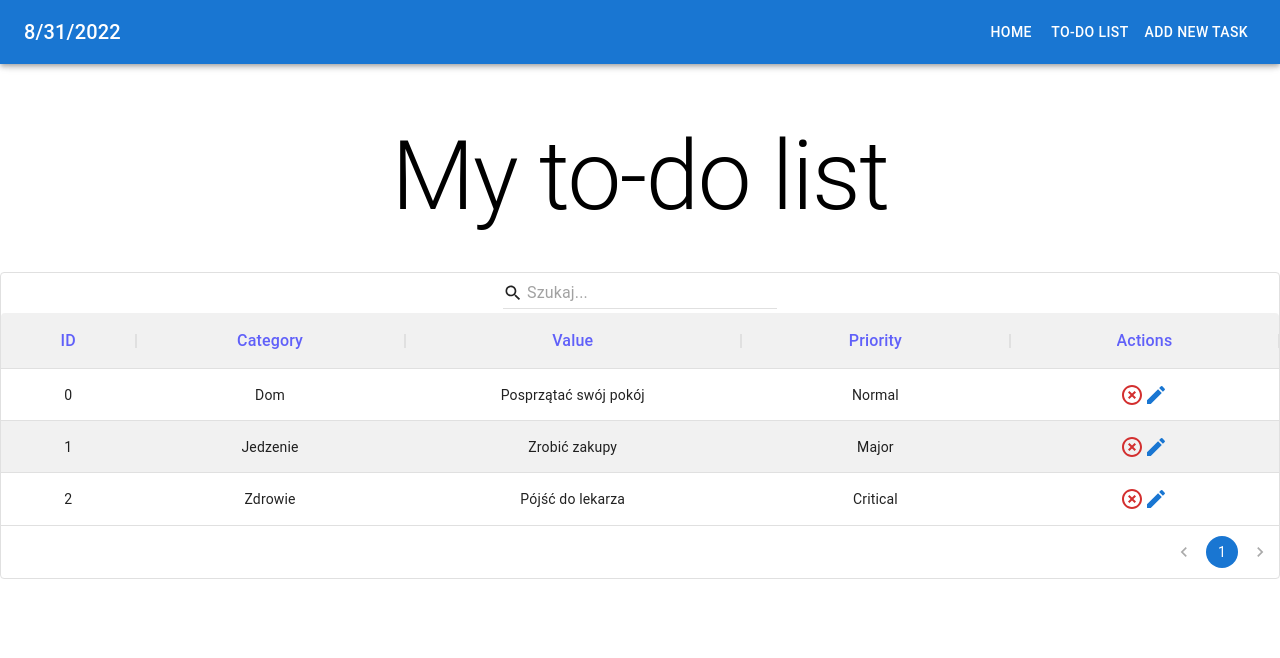
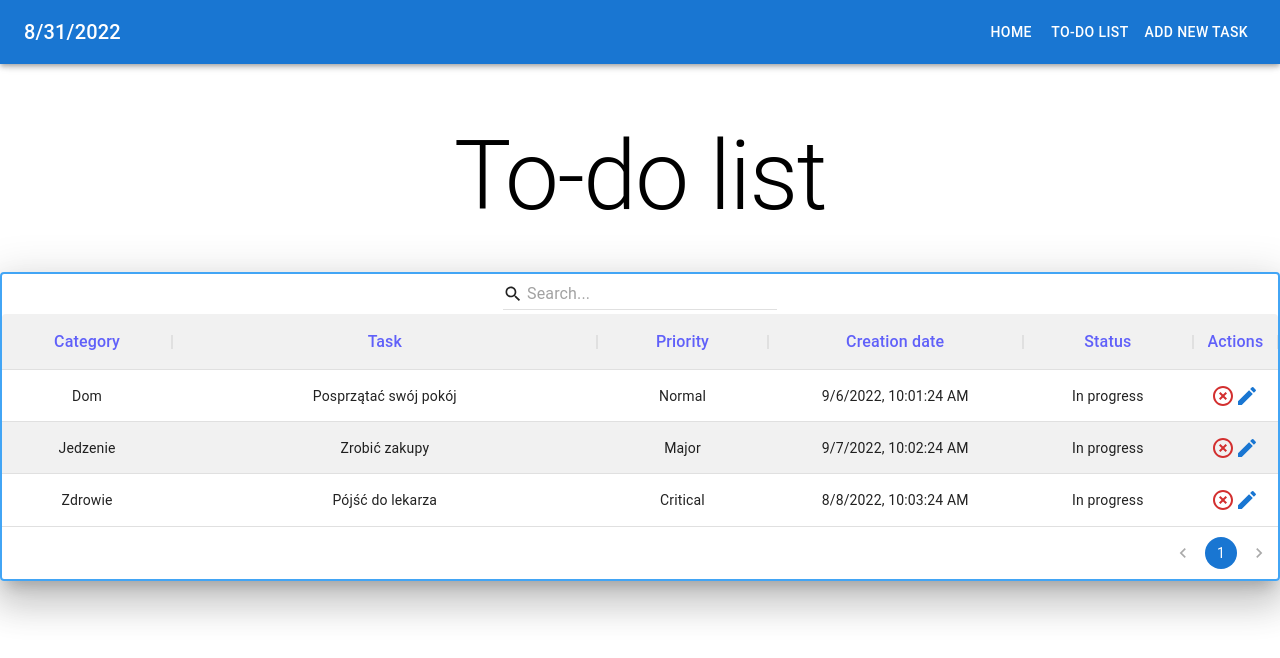
Before and after one commit to NacomiTagiera/To-do-list, a React (Create React App) app in the folder to-do-list/: page /list in a window 1280 px wide. Shown: the top 658 px of the page. Built offline with nearby package versions, Linux system fonts and the light colour scheme.

Commit message:
Added styling, changed column values

```diff
--- a/to-do-list/src/components/TopBar.tsx
+++ b/to-do-list/src/components/TopBar.tsx
@@ -22,7 +22,6 @@ interface Props {
 }
 
 const drawerWidth = 240;
-const navItems = ["Home", "List", "Add new task"];
 
 export default function DrawerAppBar(props: Props) {
   const navigate = useNavigate();
@@ -33,13 +32,13 @@ export default function DrawerAppBar(props: Props) {
     setMobileOpen(!mobileOpen);
   };
 
-  const date = new Date().toISOString();
-  const currentDate = new Date(date).toLocaleDateString();
+  const currentDate = new Date().toISOString();
+  const formattedDate = new Date(currentDate).toLocaleDateString();
 
   const drawer = (
     <Box onClick={handleDrawerToggle} sx={{ textAlign: "center" }}>
       <Typography variant="h6" component="h6" sx={{ my: 2 }}>
-        {currentDate}
+        {formattedDate}
       </Typography>
       <Divider />
       <List>
@@ -92,7 +91,7 @@ export default function DrawerAppBar(props: Props) {
             component="div"
             sx={{ flexGrow: 1, display: { xs: "none", sm: "block" } }}
           >
-            {currentDate}
+            {formattedDate}
           </Typography>
           <Box sx={{ display: { xs: "none", sm: "block" } }}>
             <Button sx={{ color: "#fff" }} onClick={() => navigate("/")}>
--- a/to-do-list/src/list/todosSlice.ts
+++ b/to-do-list/src/list/todosSlice.ts
@@ -15,7 +15,7 @@ const initialState: Todos = {
       category: "Dom",
       value: "Posprzątać swój pokój",
       priority: "Normal",
-      createdAt: "25/8/2022",
+      createdAt: "2022-09-06T10:01:24.212Z",
       isDone: false,
     },
     {
@@ -23,7 +23,7 @@ const initialState: Todos = {
       category: "Jedzenie",
       value: "Zrobić zakupy",
       priority: "Major",
-      createdAt: "26/8/2022",
+      createdAt: "2022-09-07T10:02:24.212Z",
       isDone: false,
     },
     {
@@ -31,7 +31,7 @@ const initialState: Todos = {
       category: "Zdrowie",
       value: "Pójść do lekarza",
       priority: "Critical",
-      createdAt: "27/8/2022",
+      createdAt: "2022-08-08T10:03:24.212Z",
       isDone: false,
     },
   ],
--- a/to-do-list/src/pages/ToDoList.tsx
+++ b/to-do-list/src/pages/ToDoList.tsx
@@ -26,7 +26,7 @@ function QuickSearchToolbar() {
       }}
     >
       <GridToolbarQuickFilter
-        placeholder="Szukaj..."
+        placeholder="Search..."
         quickFilterParser={(searchInput: string) =>
           searchInput
             .split(",")
@@ -70,6 +70,14 @@ export const ToDoList = () => {
       color: "rgba(0,0,255,0.6)",
       fontSize: 16,
     },
+    "& .MuiDataGrid-cell:hover": {
+      color: "primary.main",
+    },
+    boxShadow: 23,
+    border: 2,
+    borderColor: "primary.light",
+    width: "max(700px, 100vw)",
+    mx: "auto",
   };
 
   const iconStyles = {
@@ -83,24 +91,16 @@ export const ToDoList = () => {
 
   const columns: GridColDef[] = [
     {
-      field: "id",
-      headerName: "ID",
-      type: "number",
+      field: "category",
+      headerName: "Category",
+      type: "string",
       flex: 1,
       align: "center",
       headerAlign: "center",
     },
     {
-      field: "category",
-      headerName: "Category",
-      type: "string",
-      flex: 2,
-      align: "center",
-      headerAlign: "center",
-    },
-    {
       field: "value",
-      headerName: "Value",
+      headerName: "Task",
       type: "string",
       flex: 2.5,
       align: "center",
@@ -110,14 +110,34 @@ export const ToDoList = () => {
       field: "priority",
       headerName: "Priority",
       type: "string",
-      flex: 2,
+      flex: 1,
+      align: "center",
+      headerAlign: "center",
+    },
+    {
+      field: "createdAt",
+      headerName: "Creation date",
+      type: "dateTime",
+      valueGetter: ({ value }) => value && new Date(value),
+      flex: 1.5,
+      align: "center",
+      headerAlign: "center",
+    },
+    {
+      field: "isDone",
+      headerName: "Status",
+      //type: 'boolean', nie dodałem tej linijki, ponieważ wtedy w kolumnie Status zamiast Done lub In progress mam symbol ptaszka albo X, a tego nie chcę
+      valueFormatter({ value }) {
+        return value === true ? "Done" : "In progress";
+      },
+      flex: 1,
       align: "center",
       headerAlign: "center",
     },
     {
       field: "actions",
       headerName: "Actions",
-      flex: 2,
+      flex: 0.5,
       sortable: false,
       align: "center",
       headerAlign: "center",
@@ -153,7 +173,7 @@ export const ToDoList = () => {
         component="h1"
         sx={{ textAlign: "center", my: 5 }}
       >
-        My to-do list
+        To-do list
       </Typography>
       <DataGrid
         initialState={{
```
